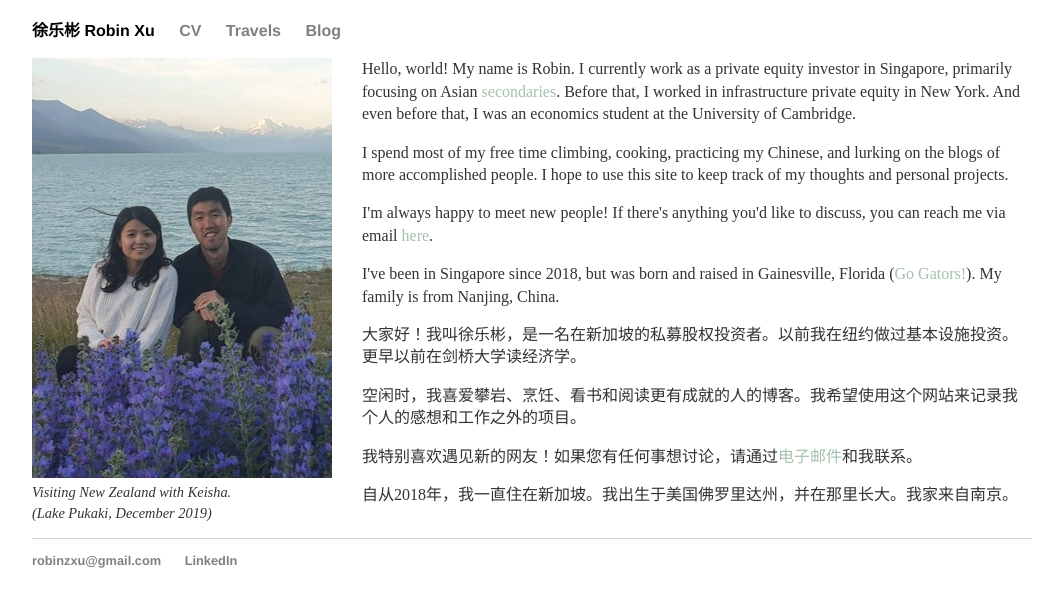
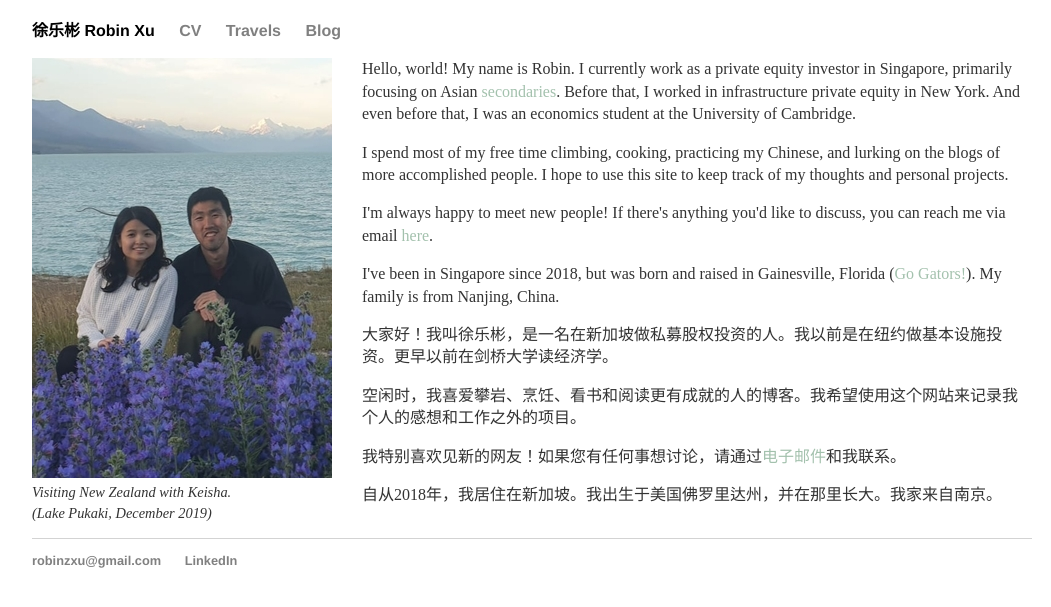
Before and after one commit to robinzxu/robinzxu.github.io, a Jekyll site: the page index.html, which Jekyll copies as it is, in a window 1280 px wide. Shown: the top 607 px of the page, without its empty margins (108-1159 px from the left). Built offline with Jekyll 4.4.1, drawn with Linux system fonts in a browser that asks for light colours.

Commit message:
Update index.html

```diff
--- a/index.html
+++ b/index.html
@@ -41,10 +41,10 @@
 		<p>I spend most of my free time climbing, cooking, practicing my Chinese, and lurking on the blogs of more accomplished people. I hope to use this site to keep track of my thoughts and personal projects.</p>
 		<p>I'm always happy to meet new people! If there's anything you'd like to discuss, you can reach me via email <a href="mailto:robinzxu@gmail.com">here</a>.</p>
 		<p>I've been in Singapore since 2018, but was born and raised in Gainesville, Florida (<a target="_blank" rel="noopener noreferrer" href="https://en.wikipedia.org/wiki/Florida_Gators">Go Gators!</a>). My family is from Nanjing, China.</p>
-		<p>大家好！我叫徐乐彬，是一名在新加坡的私募股权投资者。以前我在纽约做过基本设施投资。更早以前在剑桥大学读经济学。</p>
+		<p>大家好！我叫徐乐彬，是一名在新加坡做私募股权投资的人。我以前是在纽约做基本设施投资。更早以前在剑桥大学读经济学。</p>
 		<p>空闲时，我喜爱攀岩、烹饪、看书和阅读更有成就的人的博客。我希望使用这个网站来记录我个人的感想和工作之外的项目。</p>
-		<p>我特别喜欢遇见新的网友！如果您有任何事想讨论，请通过<a href="mailto:robinzxu@gmail.com">电子邮件</a>和我联系。</p>
-		<p>自从2018年，我一直住在新加坡。我出生于美国佛罗里达州，并在那里长大。我家来自南京。</p>
+		<p>我特别喜欢见新的网友！如果您有任何事想讨论，请通过<a href="mailto:robinzxu@gmail.com">电子邮件</a>和我联系。</p>
+		<p>自从2018年，我居住在新加坡。我出生于美国佛罗里达州，并在那里长大。我家来自南京。</p>
 
 		<div style="clear:both;"></div>
 
```
